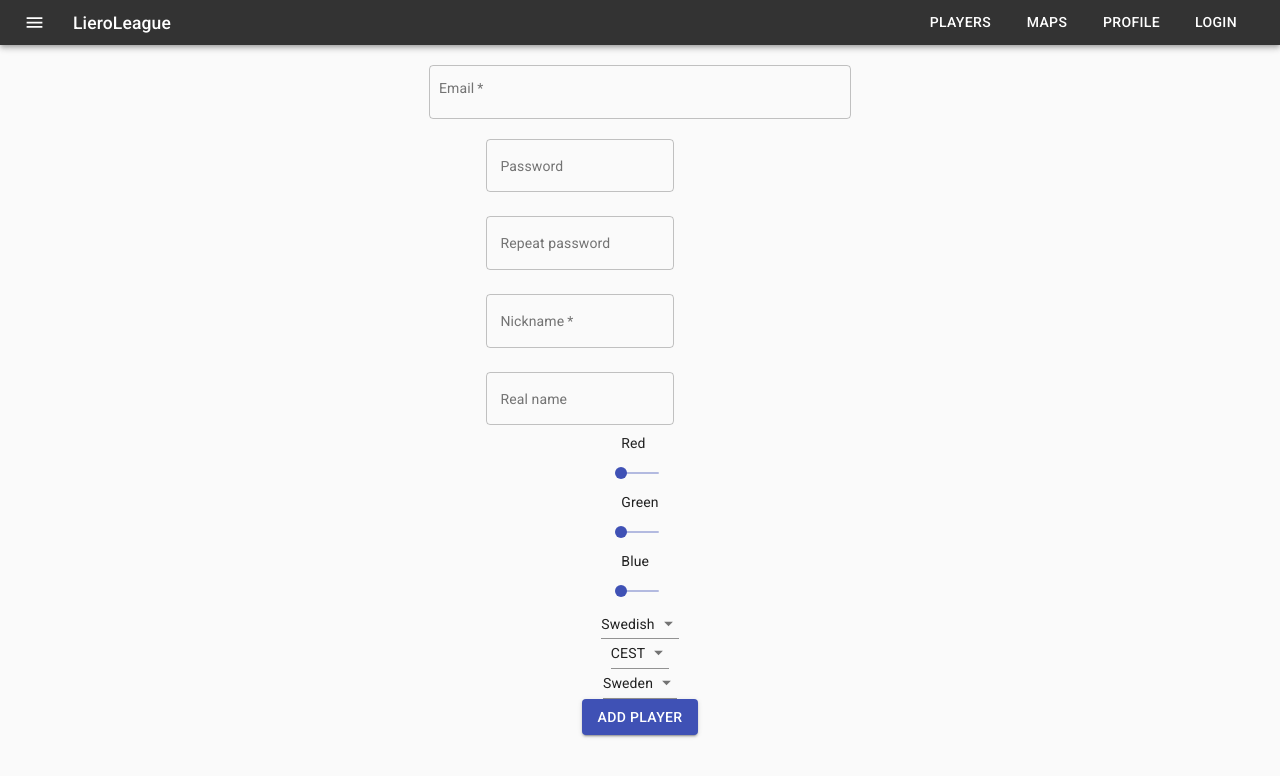
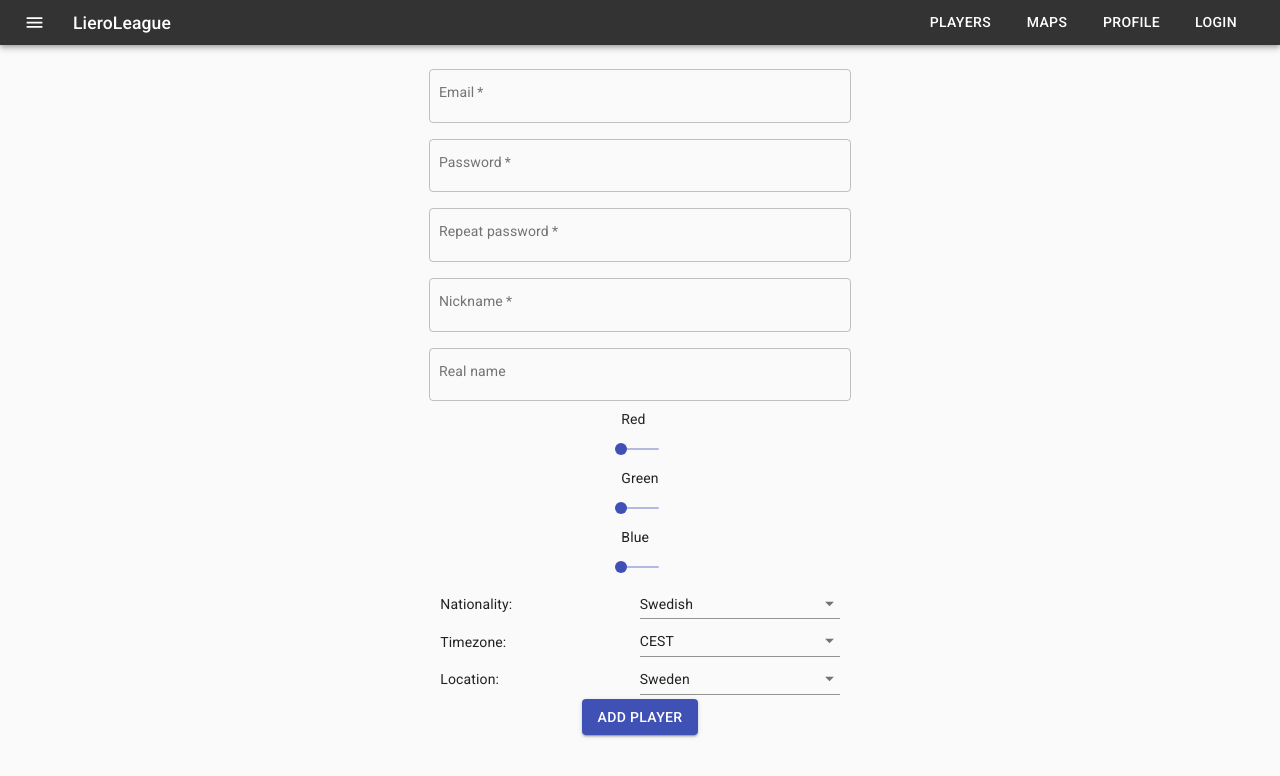
Before and after one commit to ahockersten/lieroleague, a React (Create React App) app in the folder frontend/: page /add-player in a window 1280 px wide. Shown: the top 776 px of the page. Built offline with nearby package versions, Linux system fonts and the light colour scheme.

Commit message:
Adding gridComponent, etc

```diff
--- a/frontend/package.json
+++ b/frontend/package.json
@@ -4,6 +4,7 @@
   "private": true,
   "dependencies": {
     "@material-ui/core": "^4.3.3",
+    "@material-ui/icons": "^4.4.3",
     "@types/jest": "24.0.18",
     "@types/node": "12.7.2",
     "@types/react": "^16.9.3",
--- a/frontend/src/AddPlayer/index.tsx
+++ b/frontend/src/AddPlayer/index.tsx
@@ -3,6 +3,7 @@ import MenuItem from '@material-ui/core/MenuItem';
 import Select from '@material-ui/core/Select';
 import Slider from '@material-ui/core/Slider';
 import TextField from '@material-ui/core/TextField';
+import Grid from '@material-ui/core/Grid';
 import Typography from '@material-ui/core/Typography';
 import React from 'react';
 import './add-player.css';
@@ -25,9 +26,16 @@ const useStyles = makeStyles((theme: Theme) =>
       paddingBottom: 4,
       paddingLeft: 4,
       paddingRight: 4,
-      margin: 0,
+      margin: 4,
       fontSize: 10,
       boxSizing: 'inherit',
+    },
+    select: {
+      minWidth: 200,
+    },
+    grid: {
+      margin: 4,
+      width: '65%',
     },
   }),
 );
@@ -52,7 +60,8 @@ const AddPlayer: React.FC = () => {
         variant="outlined"
       />
       <TextField
-        className="textfield"
+        className={classes.textfield}
+        required
         id="password-input"
         label="Password"
         type="password"
@@ -61,7 +70,8 @@ const AddPlayer: React.FC = () => {
         variant="outlined"
       />
       <TextField
-        className="textfield"
+        required
+        className={classes.textfield}
         id="repeat-password-input"
         label="Repeat password"
         type="password"
@@ -70,7 +80,7 @@ const AddPlayer: React.FC = () => {
         variant="outlined"
       />
       <TextField
-        className="textfield"
+        className={classes.textfield}
         required
         id="nickname"
         label="Nickname"
@@ -80,7 +90,7 @@ const AddPlayer: React.FC = () => {
         variant="outlined"
       />
       <TextField
-        className="textfield"
+        className={classes.textfield}
         id="real-name"
         label="Real name"
         autoComplete="name"
@@ -89,7 +99,18 @@ const AddPlayer: React.FC = () => {
         variant="outlined"
       />
       <ColorPicker />
+
+
+      <Grid
+        container
+        className={classes.grid}
+        direction="row"
+        justify="space-between"
+        alignItems="center"
+      >
+        <Typography>Nationality: </Typography>
         <Select
+          className={classes.select}
           value={'Swedish'}
           inputProps={{
             name: 'nationality',
@@ -99,7 +120,18 @@ const AddPlayer: React.FC = () => {
           <MenuItem value={'Polish'}>Polish</MenuItem>
           <MenuItem value={'Swedish'}>Swedish</MenuItem>
         </Select>
+      </Grid>
+
+      <Grid
+        container
+        className={classes.grid}
+        direction="row"
+        justify="space-between"
+        alignItems="center"
+      >
+        <Typography>Timezone: </Typography>
         <Select
+          className={classes.select}
           value={'CEST'}
           inputProps={{
             name: 'timezone',
@@ -109,7 +141,18 @@ const AddPlayer: React.FC = () => {
           <MenuItem value={'CEST'}>CEST</MenuItem>
           <MenuItem value={'GMT'}>GMT</MenuItem>
         </Select>
+      </Grid>
+
+      <Grid
+        container
+        className={classes.grid}
+        direction="row"
+        justify="space-between"
+        alignItems="center"
+      >
+        <Typography>Location: </Typography>
         <Select
+          className={classes.select}
           value={'Sweden'}
           inputProps={{
             name: 'location',
@@ -119,6 +162,7 @@ const AddPlayer: React.FC = () => {
           <MenuItem value={'Poland'}>Poland</MenuItem>
           <MenuItem value={'Sweden'}>Sweden</MenuItem>
         </Select>
+      </Grid>
       <Button variant="contained" color="primary" type="submit">
         Add player
       </Button>
```
Also changed, not shown: 1 other file (tests, documents, lock files or other folders). Lines whose indentation alone changed are shown as unchanged.
